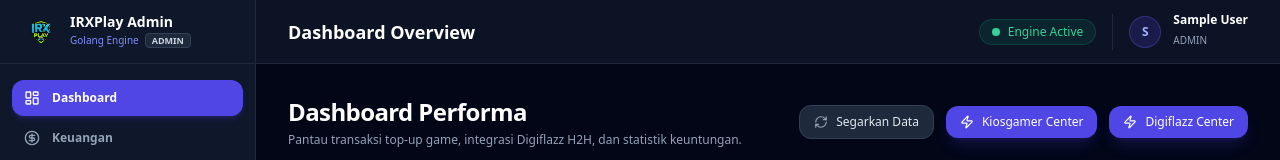
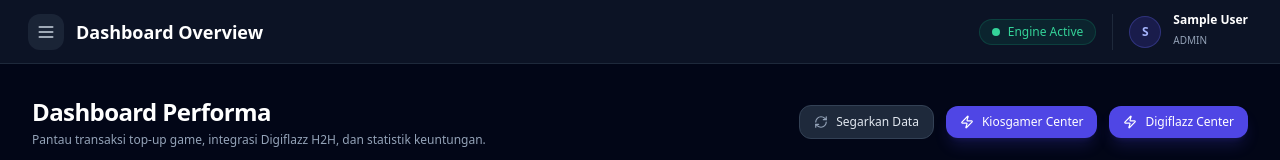
Before and after one commit to Irsyadadib1203/admin_tp, a Next.js app: page / in a window 1280 px wide. Shown: the top 160 px of the page. Built offline with nearby package versions, Linux system fonts and the light colour scheme; no server answers; sample sign-in values are in the browser's storage.

Commit message:
perbaikan sidebar

```diff
--- a/src/components/AdminShell.tsx
+++ b/src/components/AdminShell.tsx
@@ -34,7 +34,37 @@ export default function AdminShell({ children }: { children: React.ReactNode })
   const pathname = usePathname();
   const router = useRouter();
   const [checked, setChecked] = useState(false);
-  const [mobileSidebarOpen, setMobileSidebarOpen] = useState(false);
+  const [sidebarOpen, setSidebarOpen] = useState(true);
+
+  useEffect(() => {
+    if (typeof window !== "undefined") {
+      if (window.innerWidth < 768) {
+        setSidebarOpen(false);
+      } else {
+        const saved = localStorage.getItem("topup_admin_sidebar_open");
+        if (saved !== null) {
+          setSidebarOpen(saved === "true");
+        }
+      }
+    }
+  }, []);
+
+  const toggleSidebar = () => {
+    setSidebarOpen((prev) => {
+      const next = !prev;
+      if (typeof window !== "undefined" && window.innerWidth >= 768) {
+        localStorage.setItem("topup_admin_sidebar_open", String(next));
+      }
+      return next;
+    });
+  };
+
+  const closeSidebar = () => {
+    setSidebarOpen(false);
+    if (typeof window !== "undefined" && window.innerWidth >= 768) {
+      localStorage.setItem("topup_admin_sidebar_open", "false");
+    }
+  };
 
   const currentUser = getStoredUser();
   const isSuperAdmin = currentUser?.role === "superadmin";
@@ -100,11 +130,13 @@ export default function AdminShell({ children }: { children: React.ReactNode })
   return (
     <>
       <Sidebar
-        isOpen={mobileSidebarOpen}
-        onClose={() => setMobileSidebarOpen(false)}
+        isOpen={sidebarOpen}
+        onClose={closeSidebar}
       />
-      <div className="flex-1 flex flex-col pl-0 md:pl-64 min-h-screen">
-        <Header onMenuClick={() => setMobileSidebarOpen((prev) => !prev)} />
+      <div className={`flex-1 flex flex-col min-h-screen transition-all duration-300 ease-in-out ${
+        sidebarOpen ? "pl-0 md:pl-64" : "pl-0"
+      }`}>
+        <Header onMenuClick={toggleSidebar} sidebarOpen={sidebarOpen} />
         <main className="flex-1 p-4 sm:p-6 md:p-8 overflow-y-auto max-w-7xl w-full mx-auto">
           {isAccessDenied ? (
             <div className="p-8 text-center bg-slate-900 border border-slate-800 rounded-2xl max-w-lg mx-auto mt-12 space-y-4 shadow-xl">
--- a/src/components/Header.tsx
+++ b/src/components/Header.tsx
@@ -7,9 +7,10 @@ import { getStoredUser, AdminUser } from "@/lib/auth";
 
 interface HeaderProps {
   onMenuClick?: () => void;
+  sidebarOpen?: boolean;
 }
 
-export default function Header({ onMenuClick }: HeaderProps) {
+export default function Header({ onMenuClick, sidebarOpen }: HeaderProps) {
   const pathname = usePathname();
   const [user, setUser] = useState<AdminUser | null>(null);
 
@@ -59,11 +60,12 @@ export default function Header({ onMenuClick }: HeaderProps) {
   return (
     <header className="h-16 bg-slate-900/80 backdrop-blur-md border-b border-slate-800 flex items-center justify-between px-4 sm:px-8 sticky top-0 z-30">
       <div className="flex items-center gap-3">
-        {/* Mobile Hamburger Button */}
+        {/* Toggle Sidebar Button */}
         <button
           onClick={onMenuClick}
-          className="p-2 -ml-1 rounded-xl bg-slate-800/80 hover:bg-slate-700 text-slate-300 md:hidden transition-colors"
-          aria-label="Open sidebar"
+          className="p-2 -ml-1 rounded-xl bg-slate-800/80 hover:bg-slate-700 text-slate-300 transition-colors"
+          title={sidebarOpen ? "Tutup sidebar" : "Buka sidebar"}
+          aria-label={sidebarOpen ? "Tutup sidebar" : "Buka sidebar"}
         >
           <Menu className="w-5 h-5" />
         </button>
--- a/src/components/Sidebar.tsx
+++ b/src/components/Sidebar.tsx
@@ -111,8 +111,8 @@ export default function Sidebar({ isOpen = false, onClose }: SidebarProps) {
 
       {/* Sidebar Container */}
       <aside
-        className={`w-64 bg-slate-900 border-r border-slate-800 flex flex-col h-screen fixed left-0 top-0 z-50 transition-transform duration-300 ease-in-out md:translate-x-0 ${
-          isOpen ? "translate-x-0 shadow-2xl shadow-black/80" : "-translate-x-full"
+        className={`w-64 bg-slate-900 border-r border-slate-800 flex flex-col h-screen fixed left-0 top-0 z-50 transition-transform duration-300 ease-in-out ${
+          isOpen ? "translate-x-0 shadow-2xl shadow-black/80 md:shadow-none" : "-translate-x-full"
         }`}
       >
         {/* Brand header */}
@@ -139,11 +139,12 @@ export default function Sidebar({ isOpen = false, onClose }: SidebarProps) {
             </div>
           </div>
 
-          {/* Close button on mobile */}
+          {/* Close button */}
           <button
             onClick={onClose}
-            className="p-1.5 rounded-lg text-slate-400 hover:text-white hover:bg-slate-800 md:hidden"
-            aria-label="Close menu"
+            className="p-1.5 rounded-lg text-slate-400 hover:text-white hover:bg-slate-800 transition-colors"
+            title="Tutup sidebar"
+            aria-label="Tutup sidebar"
           >
             <X className="w-5 h-5" />
           </button>
@@ -160,7 +161,11 @@ export default function Sidebar({ isOpen = false, onClose }: SidebarProps) {
               <Link
                 key={item.name}
                 href={item.href}
-                onClick={() => onClose?.()}
+                onClick={() => {
+                  if (typeof window !== "undefined" && window.innerWidth < 768) {
+                    onClose?.();
+                  }
+                }}
                 className={`flex items-center gap-3 px-3 py-2.5 rounded-xl text-xs font-semibold transition-all ${
                   isActive
                     ? isRoleItem
```
